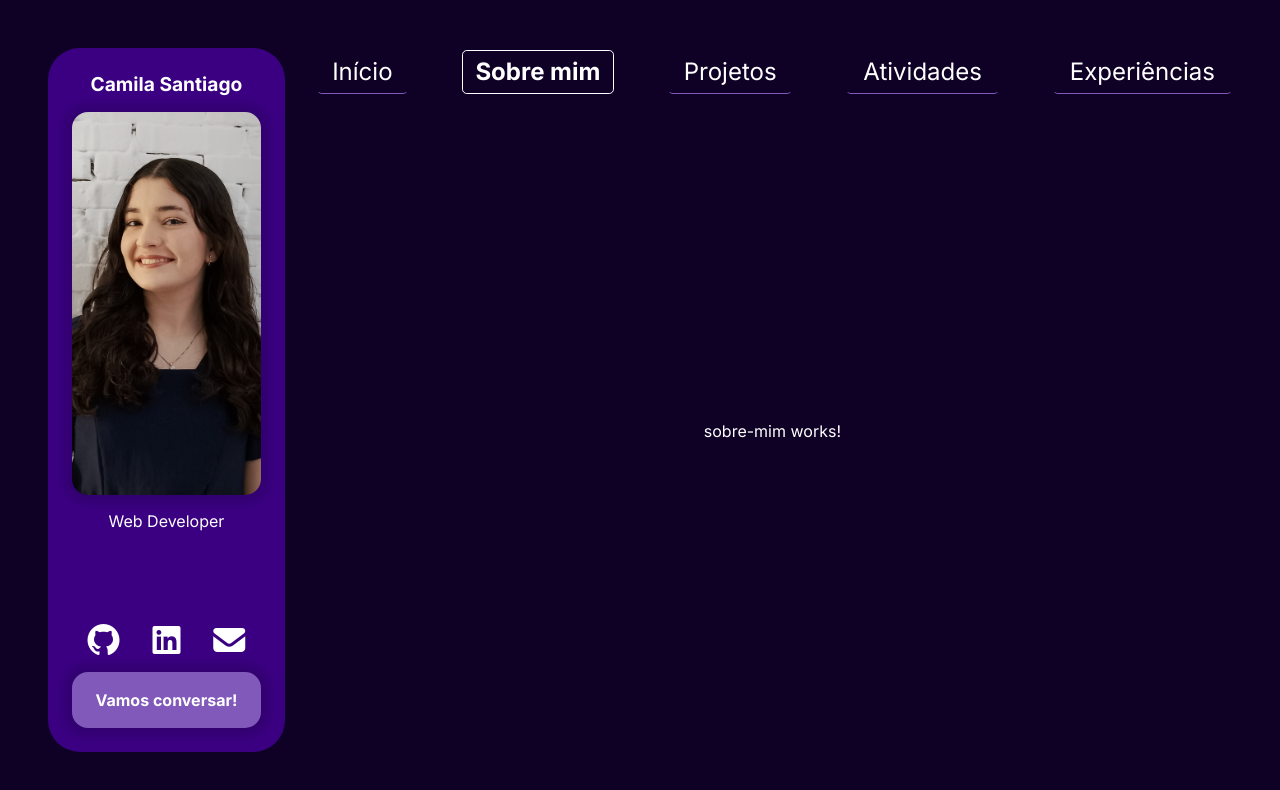
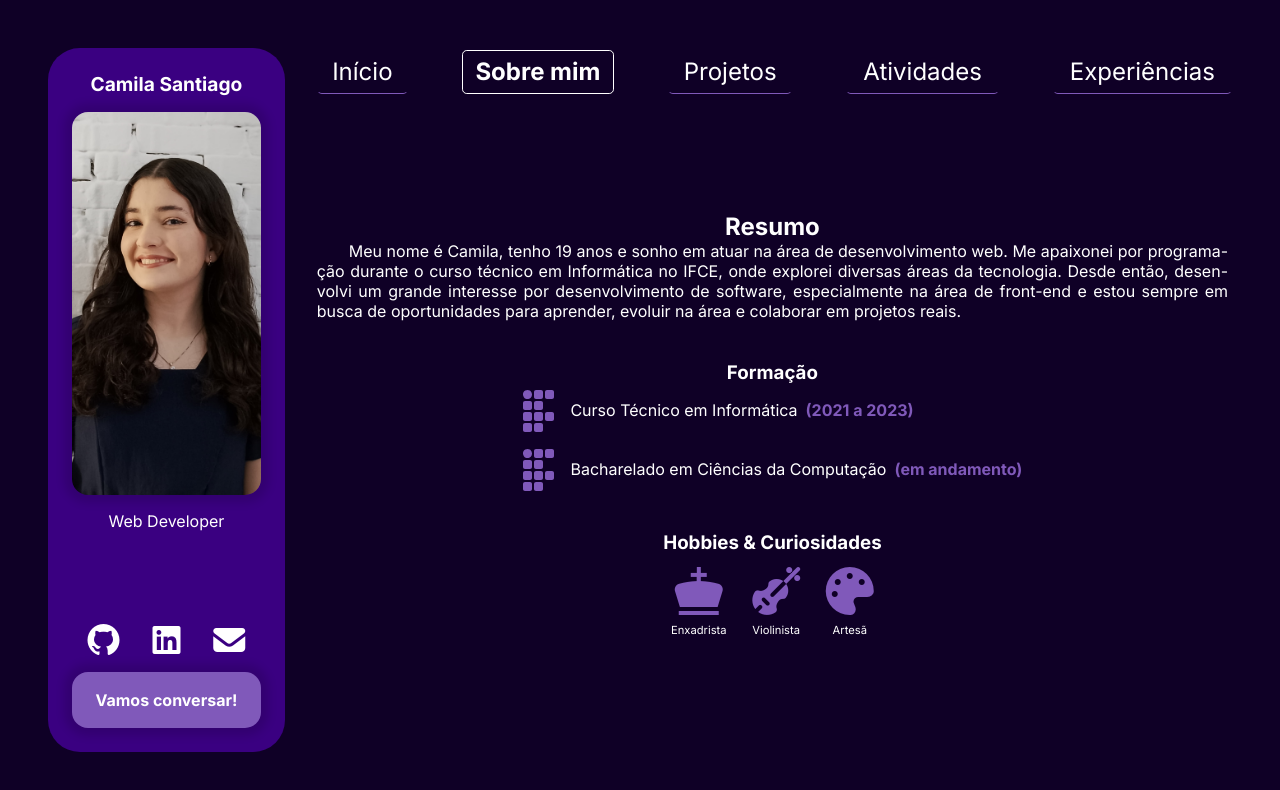
Before and after one commit to Camilay3/portifolio, an Angular app: page /sobre in a window 1280 px wide. Shown: the top 790 px of the page. Built offline with nearby package versions, Linux system fonts and the light colour scheme.

Commit message:
style (Sobre): Tela 'Sobre mim' #fixed #6 (#3)
Ajustes em elementos globais para auxiliar a reutilização de componentes e criação da tela 'Sobre mim'

```diff
--- a/src/app/pages/inicio/inicio.component.css
+++ b/src/app/pages/inicio/inicio.component.css
@@ -41,7 +41,6 @@ h1 {
     justify-content: center;
     flex-direction: column;
     margin-inline: 2rem;
-    margin-top: 3rem;
 }
 
 @media (max-width: 440px) {
@@ -56,8 +55,4 @@ h1 {
     p {
         font-size: 0.8rem;
     }
-
-    .bloco {
-        margin-top: 2rem;
-    }
 }
--- a/src/app/pages/sobre-mim/sobre-mim.component.css
+++ b/src/app/pages/sobre-mim/sobre-mim.component.css
@@ -0,0 +1,44 @@
+:host {
+    display: flex;
+    flex-direction: column;
+    justify-content: center;
+    align-items: center;
+}
+
+p.resumo {
+    text-align: justify;
+    hyphens: auto;
+    overflow-wrap: break-word;
+    text-indent: 2rem;
+}
+
+.formacoes {
+    display: flex;
+    flex-direction: column;
+    align-items: start;
+    padding-top: 0.3rem;
+    gap: 1rem;
+}
+
+.formacao {
+    display: flex;
+    align-items: center;
+}
+
+.formacao .descricao {
+    display: flex;
+    flex-wrap: wrap;
+}
+
+.formacao img {
+    margin-right: 1rem;
+}
+
+.descricao p {
+    margin-right: 0.5rem;
+}
+
+.formacao span {
+    color: var(--lightPurple);
+    font-weight: bold;
+}
--- a/src/app/pages/sobre-mim/sobre-mim.component.html
+++ b/src/app/pages/sobre-mim/sobre-mim.component.html
@@ -1 +1,22 @@
-<p>sobre-mim works!</p>
+<h1>Resumo</h1>
+<p class="resumo">Meu nome é Camila, tenho {{ idade }} anos e sonho em atuar na área de desenvolvimento web. Me apaixonei por programação durante o curso técnico em Informática no IFCE, onde explorei diversas áreas da tecnologia. Desde então, desenvolvi um grande interesse por desenvolvimento de software, especialmente na área de front-end e estou sempre em busca de oportunidades para aprender, evoluir na área e colaborar em projetos reais.</p>
+
+<h3>Formação</h3>
+<div class="formacoes">
+    @for (formacao of formacoes; track formacao) {
+        <div class="formacao">
+            <img draggable="false" src="{{formacao.src}}">
+            <div class="descricao">
+                <p>{{formacao.nome}}</p>
+                @if (formacao.status) {
+                    <span>({{formacao.status}})</span>
+                } @else {
+                    <span>({{formacao.dataInical}} a {{formacao.dataFinal}})</span>
+                }
+            </div>
+        </div>
+    }
+</div>
+
+<h3>Hobbies & Curiosidades</h3>
+<app-icones [lista]="hobbies"></app-icones>
--- a/src/app/pages/sobre-mim/sobre-mim.component.ts
+++ b/src/app/pages/sobre-mim/sobre-mim.component.ts
@@ -1,11 +1,48 @@
 import { Component } from '@angular/core';
+import { Icone } from '../../components/icones/icone';
+import { IconesComponent } from '../../components/icones/icones.component';
+
+interface Formacao {
+  src: string;
+  nome: string;
+  dataInical?: number;
+  dataFinal?: number;
+  status?: string;
+};
 
 @Component({
   selector: 'app-sobre-mim',
-  imports: [],
+  imports: [IconesComponent],
   templateUrl: './sobre-mim.component.html',
   styleUrl: './sobre-mim.component.css'
 })
 export class SobreMimComponent {
+  idade?: string;
+  dataNasc: Date = new Date(2006, 4, 2);
+  dataAtual?: Date;
 
+  ngOnInit() {
+    this.dataAtual = new Date();
+    this.idade = ((this.dataAtual.getTime() - this.dataNasc.getTime()) / 31557600000).toFixed(0);
+  }
+
+  formacoes: Formacao[] = [
+    {
+      src: "IFCE.svg",
+      nome: "Curso Técnico em Informática",
+      dataInical: 2021,
+      dataFinal: 2023
+    },
+    {
+      src: "IFCE.svg",
+      nome: "Bacharelado em Ciências da Computação",
+      status: "em andamento"
+    }
+  ];
+
+  hobbies: Icone[] = [
+    {src: "fi fi-ss-chess-king", label: "Enxadrista"},
+    {src: "fi fi-sr-violin", label: "Violinista"},
+    {src: "fas fa-palette", label: "Artesã"},
+  ];
 }
--- a/src/index.html
+++ b/src/index.html
@@ -1,5 +1,5 @@
 <!doctype html>
-<html lang="en">
+<html lang="pt-BR">
 <head>
   <meta charset="utf-8">
   <title>Portifólio</title>
--- a/src/styles.css
+++ b/src/styles.css
@@ -9,10 +9,6 @@
     --white: #fff;
     --shadow: #00000020;
 }
-
-
-/* 1rem: aprox. 16px */
-
 
 * {
     margin: 0;
@@ -34,6 +30,15 @@ p, h1, h3, span {
     cursor: default;
 }
 
+p::selection, h1::selection, h3::selection, span::selection {
+    background-color: var(--lightPurple);
+    color: var(--white);
+}
+
+h3 {
+    margin-top: 2.5rem;
+}
+
 @media screen and (max-width: 900px) {
     body {
         padding: 2rem;
```
Also changed, not shown: public/IFCE.svg (added).
